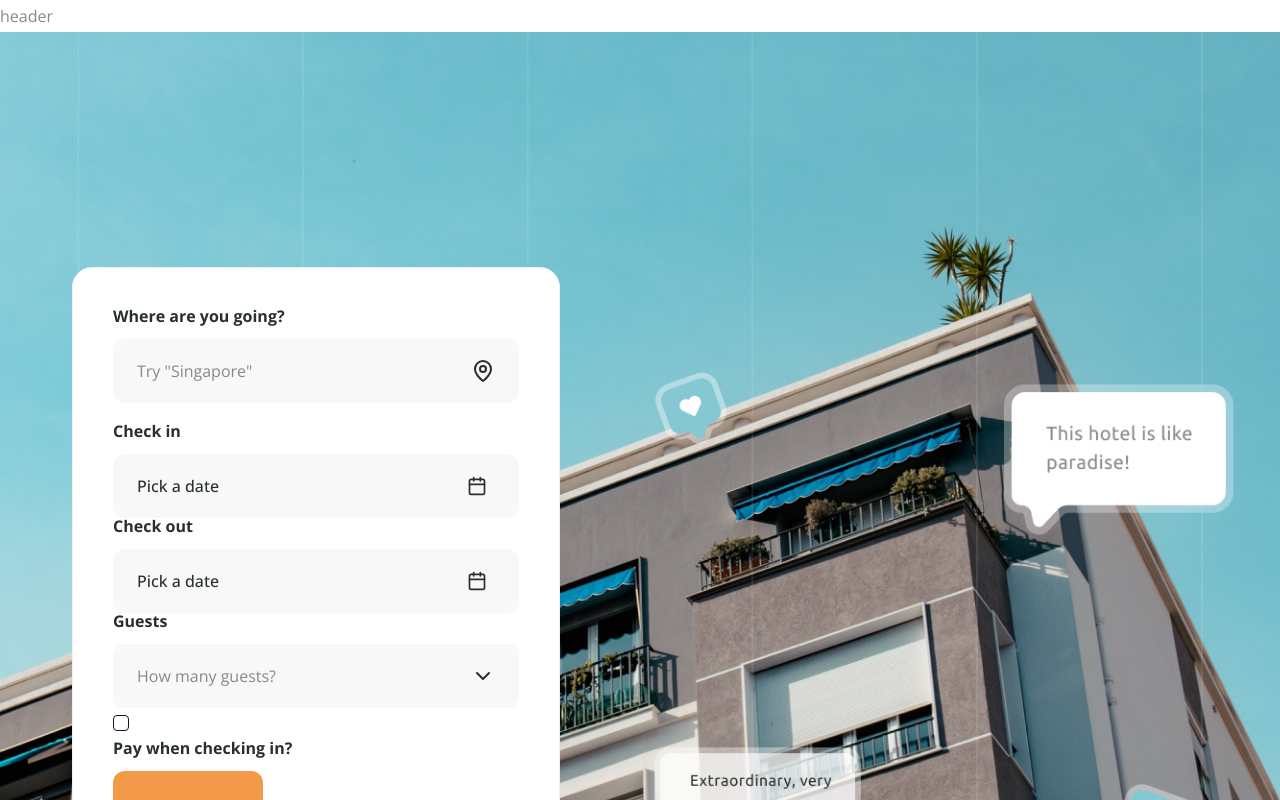
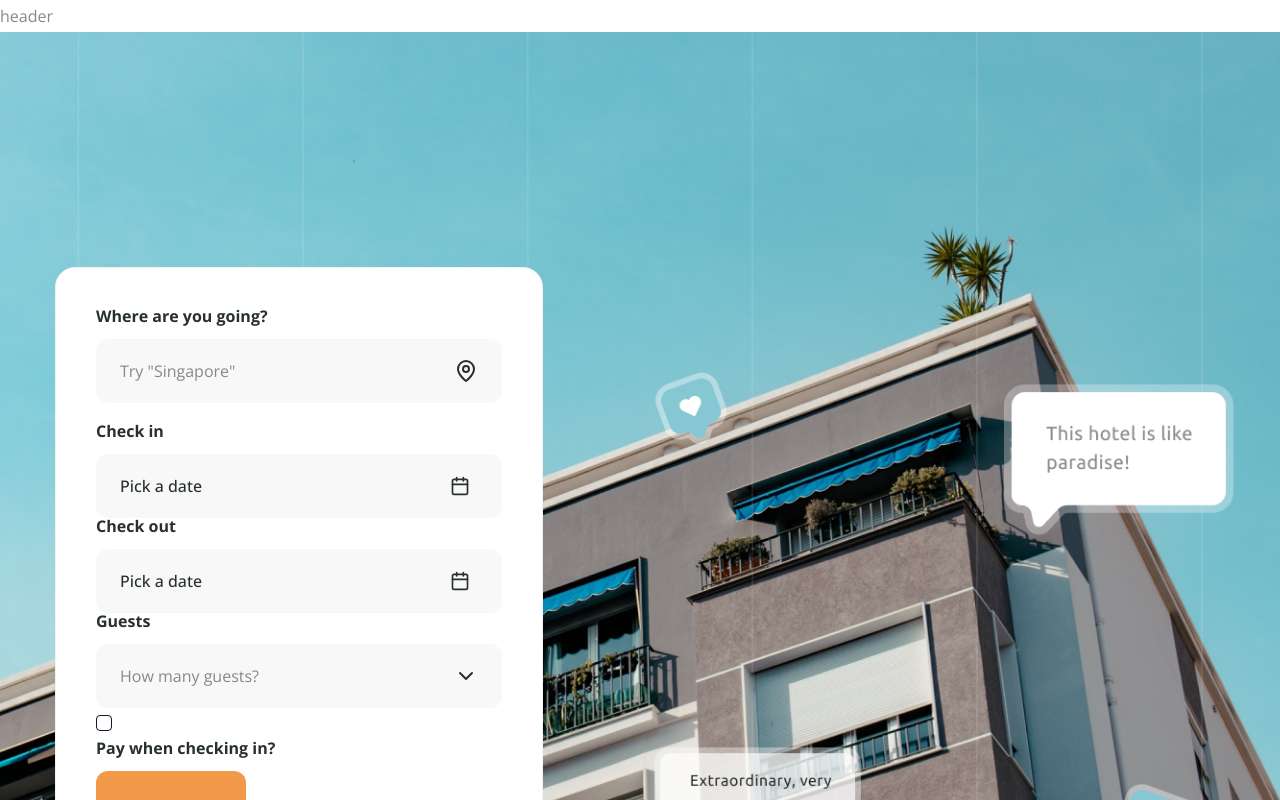
Before and after one commit to ibqn/next-hotels, a Next.js app: page / in a window 1280 px wide. Shown: the top 800 px of the page. Built offline with nearby package versions, Linux system fonts and the light colour scheme.

Commit message:
fix padding

```diff
--- a/tailwind.config.ts
+++ b/tailwind.config.ts
@@ -11,7 +11,7 @@ const config: Config = {
   theme: {
     container: {
       center: true,
-      padding: '2rem',
+      padding: '15px',
       screens: {
         sm: '640px',
         md: '768px',
```
